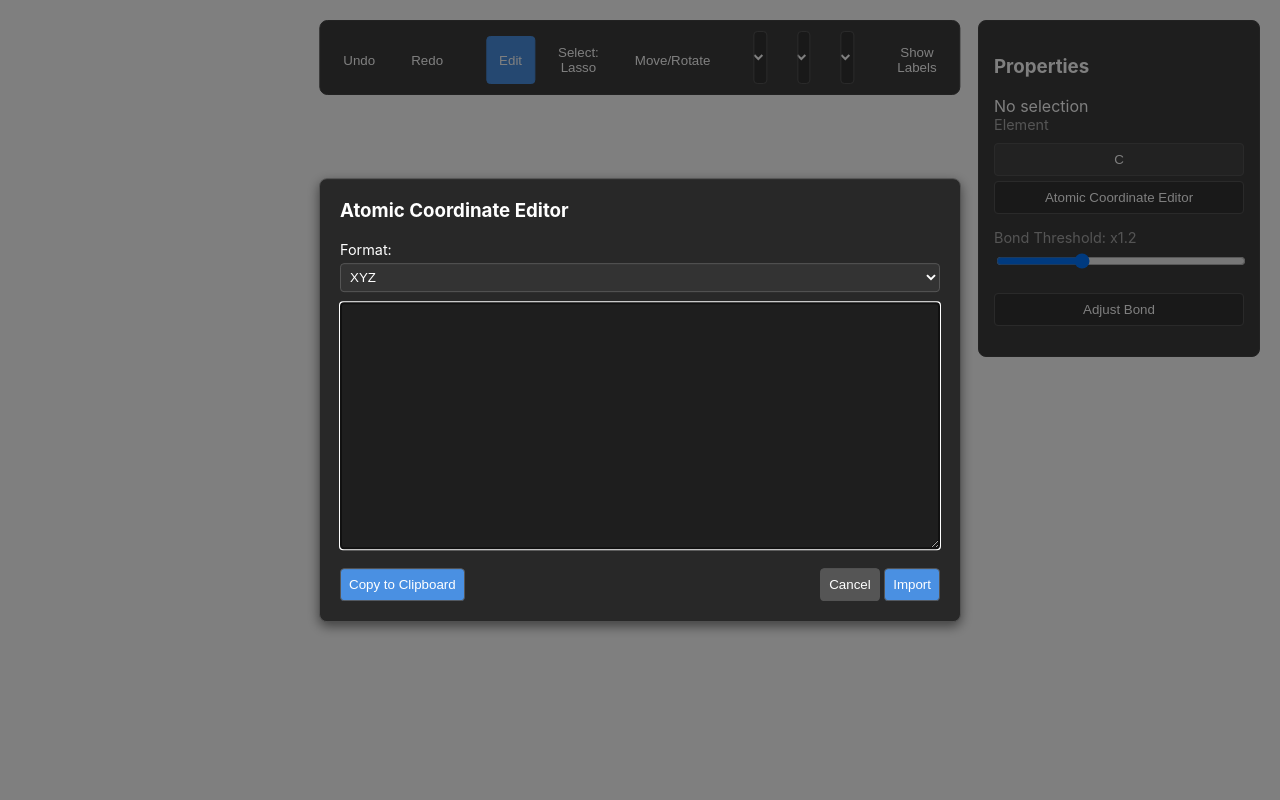
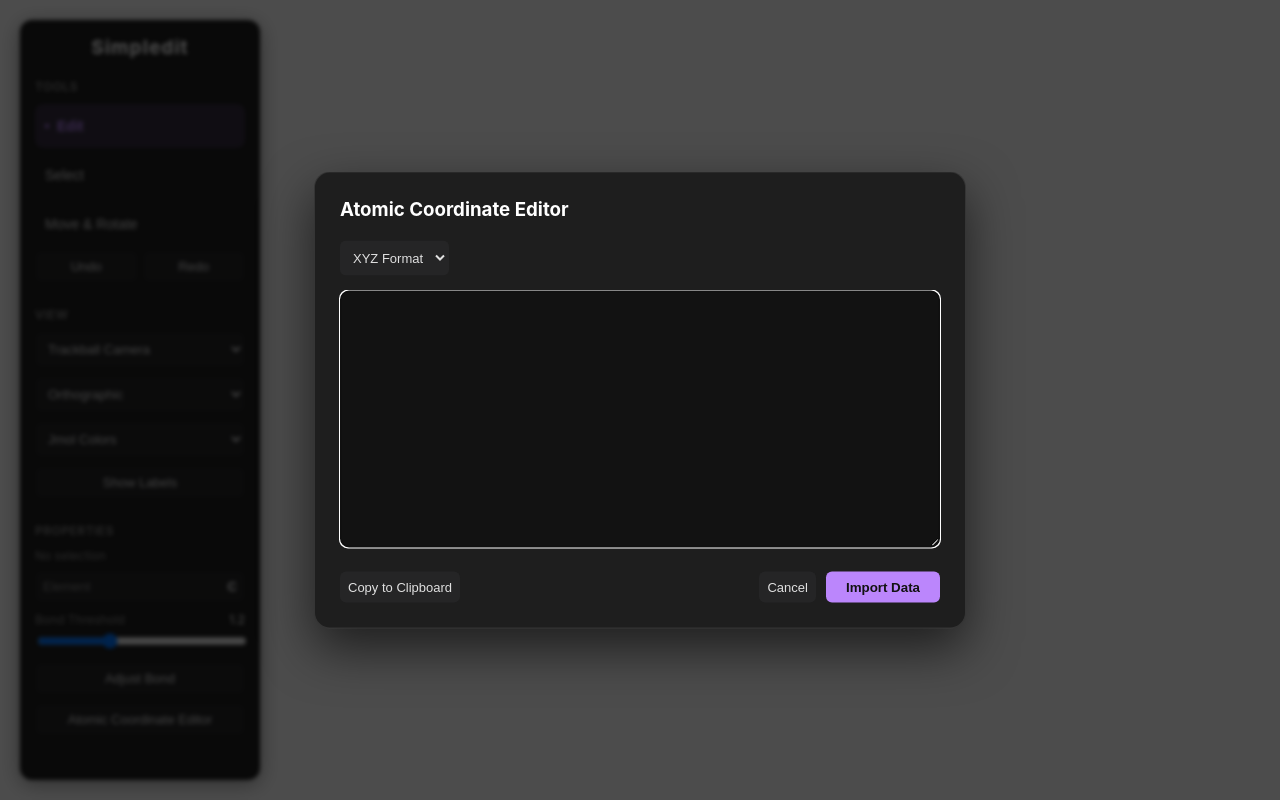
Before and after one commit to kangmg/simpledit, a website built with Vite: page index.html in a window 1280 px wide. Both pictures are taken after a click on the button "Atomic Coordinate Editor". Built offline with nearby package versions, Linux system fonts and the light colour scheme.

Commit message:
ui improvement

```diff
--- a/index.html
+++ b/index.html
@@ -4,7 +4,7 @@
 <head>
   <meta charset="UTF-8" />
   <meta name="viewport" content="width=device-width, initial-scale=1.0" />
-  <title>Molecular Editor</title>
+  <title>Molecular Editor (Design B)</title>
   <link rel="stylesheet" href="./style.css" />
   <link rel="icon" type="image/png" sizes="32x32" href="./favicon-32x32.png" />
   <link rel="icon" type="image/png" sizes="16x16" href="./favicon-16x16.png" />
@@ -15,119 +15,147 @@
 
 <body>
   <div id="app">
-    <canvas id="editor-canvas"></canvas>
-    <div id="ui-overlay">
-      <div class="toolbar">
-        <button id="btn-undo" class="tool-btn" title="Undo (Ctrl+Z)">Undo</button>
-        <button id="btn-redo" class="tool-btn" title="Redo (Ctrl+Y)">Redo</button>
-        <div style="width: 1px; background: #555; margin: 0 5px;"></div>
-        <button id="btn-edit" class="tool-btn active"
-          title="Edit: Add atoms (click) / Create bonds (drag)">Edit</button>
-        <button id="btn-select" class="tool-btn" title="Select (Lasso/Rect)">Select: Lasso</button>
-        <button id="btn-move" class="tool-btn" title="Move/Rotate Fragment">Move/Rotate</button>
-        <div style="width: 1px; background: #555; margin: 0 5px;"></div>
-        <select id="camera-mode"
-          style="background: #333; color: white; border: 1px solid #555; padding: 5px; border-radius: 4px;">
+    <!-- Floating Sidebar -->
+    <div class="floating-sidebar">
+      <div class="sidebar-title">Simpledit</div>
+
+      <div class="tool-section">
+        <div class="section-label">Tools</div>
+        <button id="btn-edit" class="icon-btn active" title="Edit Mode">Edit</button>
+
+        <button id="btn-select" class="icon-btn" title="Select Mode">
+          <div style="display: flex; flex-direction: column; align-items: flex-start;">
+            <span>Select</span>
+            <span class="btn-sublabel" style="font-size: 11px; margin-top: 2px; display: none;">Lasso</span>
+          </div>
+        </button>
+
+        <button id="btn-move" class="icon-btn" title="Move Mode">
+          <div style="display: flex; flex-direction: column; align-items: flex-start;">
+            <span>Move & Rotate</span>
+            <span class="btn-sublabel" style="font-size: 11px; margin-top: 2px; display: none;">Translate</span>
+          </div>
+        </button>
+
+        <div style="display: flex; gap: 5px; margin-top: 5px;">
+          <button id="btn-undo" class="action-btn" style="flex: 1;">Undo</button>
+          <button id="btn-redo" class="action-btn" style="flex: 1;">Redo</button>
+        </div>
+      </div>
+
+      <div class="tool-section">
+        <div class="section-label">View</div>
+        <div class="control-row">
+          <select id="camera-mode">
             <option value="orbit">Orbit Camera</option>
             <option value="trackball" selected>Trackball Camera</option>
           </select>
-        <div style="width: 1px; background: #555; margin: 0 5px;"></div>
-        <select id="color-scheme"
-          style="background: #333; color: white; border: 1px solid #555; padding: 5px; border-radius: 4px;">
+        </div>
+        <div class="control-row">
+          <select id="projection-mode">
+            <option value="perspective">Perspective</option>
+            <option value="orthographic" selected>Orthographic</option>
+          </select>
+        </div>
+        <div class="control-row">
+          <select id="color-scheme">
             <option value="jmol">Jmol Colors</option>
             <option value="cpk">CPK Colors</option>
           </select>
-        <div style="width: 1px; background: #555; margin: 0 5px;"></div>
-        <select id="projection-mode"
-          style="background: #333; color: white; border: 1px solid #555; padding: 5px; border-radius: 4px;">
-          <option value="perspective">Perspective</option>
-          <option value="orthographic" selected>Orthographic</option>
-        </select>
-        <div style="width: 1px; background: #555; margin: 0 5px;"></div>
-        <button id="btn-toggle-labels" class="tool-btn" title="Toggle Atom Labels">Show Labels</button>
         </div>
-      <div id="measurement-info"
-        style="position: absolute; top: 60px; left: 10px; background: rgba(40, 40, 40, 0.9); color: white; padding: 10px; border-radius: 4px; font-family: monospace; font-size: 14px; display: none; pointer-events: none;">
+        <button id="btn-toggle-labels" class="action-btn">Show Labels</button>
       </div>
-      <div class="properties-panel">
-        <h3>Properties</h3>
-        <div id="selection-info">No selection</div>
-        <div>
-          <label>Element</label>
-          <button id="btn-element-select"
-            style="width: 100%; background: #444; color: white; border: 1px solid #555; padding: 8px; margin-top: 5px; cursor: pointer;">
-            C
+
+      <div class="tool-section">
+        <div class="section-label">Properties</div>
+        <div id="selection-info" style="margin-bottom: 8px; font-size: 12px; color: #888;">No selection</div>
+
+        <div class="control-row">
+          <button id="btn-element-select" class="action-btn"
+            style="display: flex; justify-content: space-between; align-items: center; width: 100%;">
+            <span style="color: #888;">Element</span>
+            <span id="current-element-symbol" style="font-weight: bold; color: white;">C</span>
           </button>
         </div>
-        <!-- Bond Order Removed -->
-        <div class="control-group">
-          <button id="btn-coord-editor" style="width: 100%;">Atomic Coordinate Editor</button>
+
+        <div class="control-row">
+          <div style="display: flex; justify-content: space-between; margin-bottom: 4px;">
+            <span style="font-size: 12px; color: #888;">Bond Threshold</span>
+            <span id="val-bond-threshold" style="font-size: 12px; color: white;">1.2</span>
           </div>
-        <div class="control-group">
-          <label>Bond Threshold: x<span id="val-bond-threshold">1.2</span></label>
-          <input type="range" id="bond-threshold" min="0.8" max="2.0" step="0.1" value="1.2" style="width: 100%;">
+          <input type="range" id="bond-threshold" min="0.8" max="2.0" step="0.1" value="1.2">
         </div>
-        <div class="control-group">
-          <button id="btn-auto-bond" style="width: 100%; margin-top: 5px;">Adjust Bond</button>
+        <button id="btn-auto-bond" class="action-btn">Adjust Bond</button>
+        <button id="btn-coord-editor" class="action-btn" style="margin-top: 10px;">Atomic Coordinate
+          Editor</button>
       </div>
-        <div id="geometry-controls"
-          style="display: none; border-top: 1px solid #555; padding-top: 10px; margin-top: 10px;">
-          <h4>Geometry</h4>
-          <div id="length-control" style="display: none;">
-            <label>Bond Length (Å): <span id="val-length"></span></label>
-            <input type="range" id="input-length" min="0.5" max="5.0" step="0.01" style="width: 100%;">
+
+      <div id="geometry-controls" class="tool-section" style="display: none;">
+        <div class="section-label">Geometry</div>
+        <div id="length-control" style="display: none; margin-bottom: 10px;">
+          <div style="display: flex; justify-content: space-between; margin-bottom: 4px;">
+            <span style="font-size: 12px; color: #888;">Length (Å)</span>
+            <span id="val-length" style="font-size: 12px; color: white;"></span>
           </div>
-          <div id="angle-control" style="display: none;">
-            <label>Bond Angle (°): <span id="val-angle"></span></label>
-            <input type="range" id="input-angle" min="0" max="180" step="1" style="width: 100%;">
+          <input type="range" id="input-length" min="0.5" max="5.0" step="0.01">
         </div>
-          <div id="dihedral-control" style="display: none;">
-            <label>Dihedral Angle (°): <span id="val-dihedral"></span></label>
-            <input type="range" id="input-dihedral" min="-180" max="180" step="1" style="width: 100%;">
+        <div id="angle-control" style="display: none; margin-bottom: 10px;">
+          <div style="display: flex; justify-content: space-between; margin-bottom: 4px;">
+            <span style="font-size: 12px; color: #888;">Angle (°)</span>
+            <span id="val-angle" style="font-size: 12px; color: white;"></span>
           </div>
+          <input type="range" id="input-angle" min="0" max="180" step="1">
         </div>
+        <div id="dihedral-control" style="display: none; margin-bottom: 10px;">
+          <div style="display: flex; justify-content: space-between; margin-bottom: 4px;">
+            <span style="font-size: 12px; color: #888;">Dihedral (°)</span>
+            <span id="val-dihedral" style="font-size: 12px; color: white;"></span>
           </div>
-      <div id="measurements"></div>
-
-      <!-- Atomic Coordinate Editor Modal -->
-      <div id="modal-backdrop"
-        style="display: none; position: fixed; top: 0; left: 0; width: 100%; height: 100%; background: rgba(0,0,0,0.5); z-index: 999; pointer-events: auto;">
-      </div>
-      <div id="coord-modal"
-        style="display: none; position: fixed; top: 50%; left: 50%; transform: translate(-50%, -50%); background: #282828; padding: 20px; border: 1px solid #555; border-radius: 8px; z-index: 1000; box-shadow: 0 4px 12px rgba(0,0,0,0.5); pointer-events: auto; width: 600px; max-width: 90%;">
-        <h3 style="margin-top: 0;">Atomic Coordinate Editor</h3>
-        <div style="margin-bottom: 10px;">
-          <label style="color: white; margin-right: 10px;">Format:</label>
-          <select id="coord-format"
-            style="background: #333; color: white; border: 1px solid #555; padding: 5px; border-radius: 4px;">
-            <option value="xyz">XYZ</option>
-          </select>
-        </div>
-        <textarea id="coord-input" rows="15" cols="60"
-          style="background: #1e1e1e; color: white; border: 1px solid #444; padding: 10px; font-family: monospace; width: 100%; box-sizing: border-box;"></textarea>
-        <div style="margin-top: 10px; display: flex; justify-content: space-between;">
-          <div>
-            <button id="btn-coord-copy" style="width: auto; background: #4a90e2;">Copy to Clipboard</button>
-          </div>
-          <div>
-            <button id="btn-coord-cancel" style="width: auto; background: #555;">Cancel</button>
-            <button id="btn-coord-import" style="width: auto; background: #4a90e2;">Import</button>
+          <input type="range" id="input-dihedral" min="-180" max="180" step="1">
         </div>
       </div>
     </div>
 
-      <!-- Periodic Table Modal -->
-      <div id="pt-modal" class="modal"
-        style="display: none; position: fixed; top: 50%; left: 50%; transform: translate(-50%, -50%); background: #282828; padding: 20px; border: 1px solid #555; border-radius: 8px; z-index: 1000; box-shadow: 0 4px 12px rgba(0,0,0,0.5); pointer-events: auto; width: auto; max-width: 95%; max-height: 80vh; overflow-y: auto;">
-        <span class="close-pt"
-          style="position: absolute; top: 10px; right: 15px; font-size: 24px; cursor: pointer; color: #aaa;">&times;</span>
-        <h3 style="margin-top: 0;">Select Element</h3>
-        <div id="periodic-table"
-          style="display: grid; grid-template-columns: repeat(18, 32px); gap: 2px; margin-top: 10px; justify-content: center;">
-          <!-- Generated by JS -->
+    <!-- Main Content -->
+    <canvas id="editor-canvas"></canvas>
+
+    <!-- Measurement Info Overlay -->
+    <div id="measurement-info"></div>
+    <div id="measurements"></div>
+
+    <!-- Modals -->
+    <div id="modal-backdrop"
+      style="display: none; position: fixed; top: 0; left: 0; width: 100%; height: 100%; background: rgba(0,0,0,0.7); z-index: 999; backdrop-filter: blur(2px);">
+    </div>
+
+    <div id="coord-modal" class="modal-content"
+      style="display: none; position: fixed; top: 50%; left: 50%; transform: translate(-50%, -50%); padding: 25px; z-index: 1000; width: 600px; max-width: 90%;">
+      <h3 style="margin-top: 0; color: white; margin-bottom: 20px;">Atomic Coordinate Editor</h3>
+      <div style="margin-bottom: 15px;">
+        <select id="coord-format" style="width: auto;">
+          <option value="xyz">XYZ Format</option>
+        </select>
+      </div>
+      <textarea id="coord-input" rows="15"
+        style="width: 100%; color: #e0e0e0; padding: 15px; font-family: 'JetBrains Mono', monospace; box-sizing: border-box; resize: vertical;"></textarea>
+      <div style="margin-top: 20px; display: flex; justify-content: space-between;">
+        <button id="btn-coord-copy" class="action-btn" style="width: auto;">Copy to Clipboard</button>
+        <div style="display: flex; gap: 10px;">
+          <button id="btn-coord-cancel" class="action-btn" style="width: auto;">Cancel</button>
+          <button id="btn-coord-import" class="primary-btn"
+            style="width: auto; padding: 8px 20px; border-radius: 6px; border: none; cursor: pointer;">Import
+            Data</button>
         </div>
       </div>
     </div>
+
+    <div id="pt-modal" class="modal-content"
+      style="display: none; position: fixed; top: 50%; left: 50%; transform: translate(-50%, -50%); padding: 25px; z-index: 1000; max-height: 80vh; overflow-y: auto;">
+      <span class="close-pt"
+        style="position: absolute; top: 15px; right: 20px; font-size: 24px; cursor: pointer; color: #888;">&times;</span>
+      <h3 style="margin-top: 0; color: white; margin-bottom: 20px;">Select Element</h3>
+      <div id="periodic-table"
+        style="display: grid; grid-template-columns: repeat(18, 36px); gap: 4px; margin-top: 10px;"></div>
     </div>
   </div>
   <script type="module" src="/src/main.js"></script>
--- a/style.css
+++ b/style.css
@@ -1,130 +1,203 @@
 :root {
-  --bg-color: #1e1e1e;
-  --panel-bg: rgba(40, 40, 40, 0.9);
-  --text-color: #ffffff;
-  --accent-color: #4a90e2;
-  --border-color: #444;
+    --bg-color: #121212;
+    --sidebar-bg: #1e1e1e;
+    --panel-bg: #252526;
+    --text-color: #e0e0e0;
+    --text-muted: #888;
+    --accent-color: #bb86fc;
+    --accent-hover: #9965f4;
+    --border-radius: 12px;
+    --shadow: 0 4px 20px rgba(0, 0, 0, 0.4);
 }
 
 body {
-  margin: 0;
-  overflow: hidden;
-  font-family: 'Inter', sans-serif;
-  background-color: var(--bg-color);
-  color: var(--text-color);
+    margin: 0;
+    overflow: hidden;
+    font-family: 'Inter', sans-serif;
+    background-color: var(--bg-color);
+    color: var(--text-color);
 }
 
 #app {
-  position: relative;
-  width: 100vw;
-  height: 100vh;
+    position: relative;
+    width: 100vw;
+    height: 100vh;
 }
 
 #editor-canvas {
-  width: 100%;
-  height: 100%;
-  display: block;
+    width: 100%;
+    height: 100%;
+    display: block;
 }
 
-#ui-overlay {
-  position: absolute;
-  top: 0;
-  left: 0;
-  width: 100%;
-  height: 100%;
-  pointer-events: none;
+/* Floating Sidebar */
+.floating-sidebar {
+    position: absolute;
+    top: 20px;
+    left: 20px;
+    bottom: 20px;
+    width: 240px;
+    background: var(--sidebar-bg);
+    border-radius: var(--border-radius);
+    box-shadow: var(--shadow);
+    display: flex;
+    flex-direction: column;
+    padding: 15px;
+    box-sizing: border-box;
+    z-index: 10;
+    overflow-y: auto;
+    scrollbar-width: thin;
+    scrollbar-color: #444 transparent;
 }
 
-.toolbar {
-  position: absolute;
-  top: 20px;
-  left: 50%;
-  transform: translateX(-50%);
-  background: var(--panel-bg);
-  padding: 10px;
-  border-radius: 8px;
-  display: flex;
-  gap: 10px;
-  pointer-events: auto;
-  border: 1px solid var(--border-color);
+.sidebar-title {
+    font-size: 1.2em;
+    font-weight: 700;
+    color: white;
+    margin-bottom: 20px;
+    text-align: center;
+    letter-spacing: 1px;
 }
 
-.tool-btn {
-  background: transparent;
-  border: 1px solid transparent;
-  color: var(--text-color);
-  padding: 8px 12px;
-  border-radius: 4px;
-  cursor: pointer;
-  transition: all 0.2s;
+.tool-section {
+    margin-bottom: 25px;
 }
 
-.tool-btn:hover {
-  background: rgba(255, 255, 255, 0.1);
+.section-label {
+    font-size: 0.75em;
+    text-transform: uppercase;
+    color: var(--text-muted);
+    margin-bottom: 10px;
+    font-weight: 600;
+    letter-spacing: 0.5px;
 }
 
-.tool-btn.active {
-  background: var(--accent-color);
-  border-color: var(--accent-color);
+/* Buttons */
+.icon-btn {
+    display: flex;
+    align-items: center;
+    width: 100%;
+    background: transparent;
+    border: none;
+    color: var(--text-color);
+    padding: 10px;
+    border-radius: 8px;
+    cursor: pointer;
+    margin-bottom: 5px;
+    font-size: 14px;
+    transition: all 0.2s ease;
+    min-height: 44px;
+    /* Ensure consistent height */
 }
 
-.properties-panel {
-  position: absolute;
-  top: 20px;
-  right: 20px;
-  width: 250px;
-  background: var(--panel-bg);
-  padding: 15px;
-  border-radius: 8px;
-  pointer-events: auto;
-  border: 1px solid var(--border-color);
+.icon-btn:hover {
+    background: rgba(255, 255, 255, 0.05);
+    transform: translateX(2px);
 }
 
-.control-group {
-  margin-bottom: 15px;
+.icon-btn.active {
+    background: rgba(187, 134, 252, 0.15);
+    color: var(--accent-color);
+    font-weight: 600;
 }
 
-label {
-  display: block;
-  margin-bottom: 5px;
-  font-size: 0.9em;
-  color: #aaa;
+.icon-btn.active::before {
+    content: '';
+    display: inline-block;
+    width: 4px;
+    height: 4px;
+    background: var(--accent-color);
+    border-radius: 50%;
+    margin-right: 8px;
+    flex-shrink: 0;
+    /* Prevent dot from shrinking */
 }
 
-select, button {
-  width: 100%;
-  padding: 8px;
-  background: #333;
-  border: 1px solid #555;
-  color: white;
-  border-radius: 4px;
+.btn-sublabel {
+    font-weight: normal;
+    transition: color 0.2s;
 }
 
-button {
-  cursor: pointer;
-  margin-top: 5px;
+/* Controls */
+.control-row {
+    margin-bottom: 10px;
 }
 
-button:hover {
-  background: #444;
+select,
+.action-btn,
+input[type="range"] {
+    width: 100%;
+    box-sizing: border-box;
 }
 
-#measurements {
-  position: absolute;
-  top: 0;
-  left: 0;
-  width: 100%;
-  height: 100%;
-  pointer-events: none;
+select {
+    background: var(--panel-bg);
+    color: var(--text-color);
+    border: 1px solid transparent;
+    padding: 8px;
+    border-radius: 6px;
+    font-size: 13px;
+    outline: none;
 }
 
-.measurement-label {
-  position: absolute;
-  background: rgba(0, 0, 0, 0.7);
-  color: white;
-  padding: 2px 6px;
-  border-radius: 4px;
-  font-size: 12px;
-  pointer-events: none;
-  transform: translate(-50%, -50%);
+select:hover {
+    background: #2d2d2e;
 }
+
+.action-btn {
+    background: var(--panel-bg);
+    border: none;
+    color: var(--text-color);
+    padding: 8px;
+    border-radius: 6px;
+    cursor: pointer;
+    font-size: 13px;
+    transition: background 0.2s;
+}
+
+.action-btn:hover {
+    background: #333;
+}
+
+.primary-btn {
+    background: var(--accent-color);
+    color: #121212;
+    font-weight: 600;
+}
+
+.primary-btn:hover {
+    background: var(--accent-hover);
+}
+
+/* Measurements */
+#measurement-info {
+    position: absolute;
+    top: 20px;
+    left: 280px;
+    /* Offset by sidebar width + margin */
+    background: rgba(30, 30, 30, 0.8);
+    backdrop-filter: blur(10px);
+    color: white;
+    padding: 10px 15px;
+    border-radius: 8px;
+    font-family: 'JetBrains Mono', monospace;
+    font-size: 14px;
+    pointer-events: none;
+    display: none;
+    box-shadow: 0 4px 12px rgba(0, 0, 0, 0.2);
+    border: 1px solid rgba(255, 255, 255, 0.1);
+}
+
+/* Modals */
+.modal-content {
+    background: #1e1e1e !important;
+    border-radius: 16px !important;
+    box-shadow: 0 20px 50px rgba(0, 0, 0, 0.6) !important;
+    border: 1px solid rgba(255, 255, 255, 0.1) !important;
+}
+
+#coord-input {
+    background: #121212 !important;
+    border: 1px solid #333 !important;
+    border-radius: 8px;
+}
```
Also changed, not shown: src/editor.js (+49 -1 lines). Lines whose indentation alone changed are shown as unchanged.
